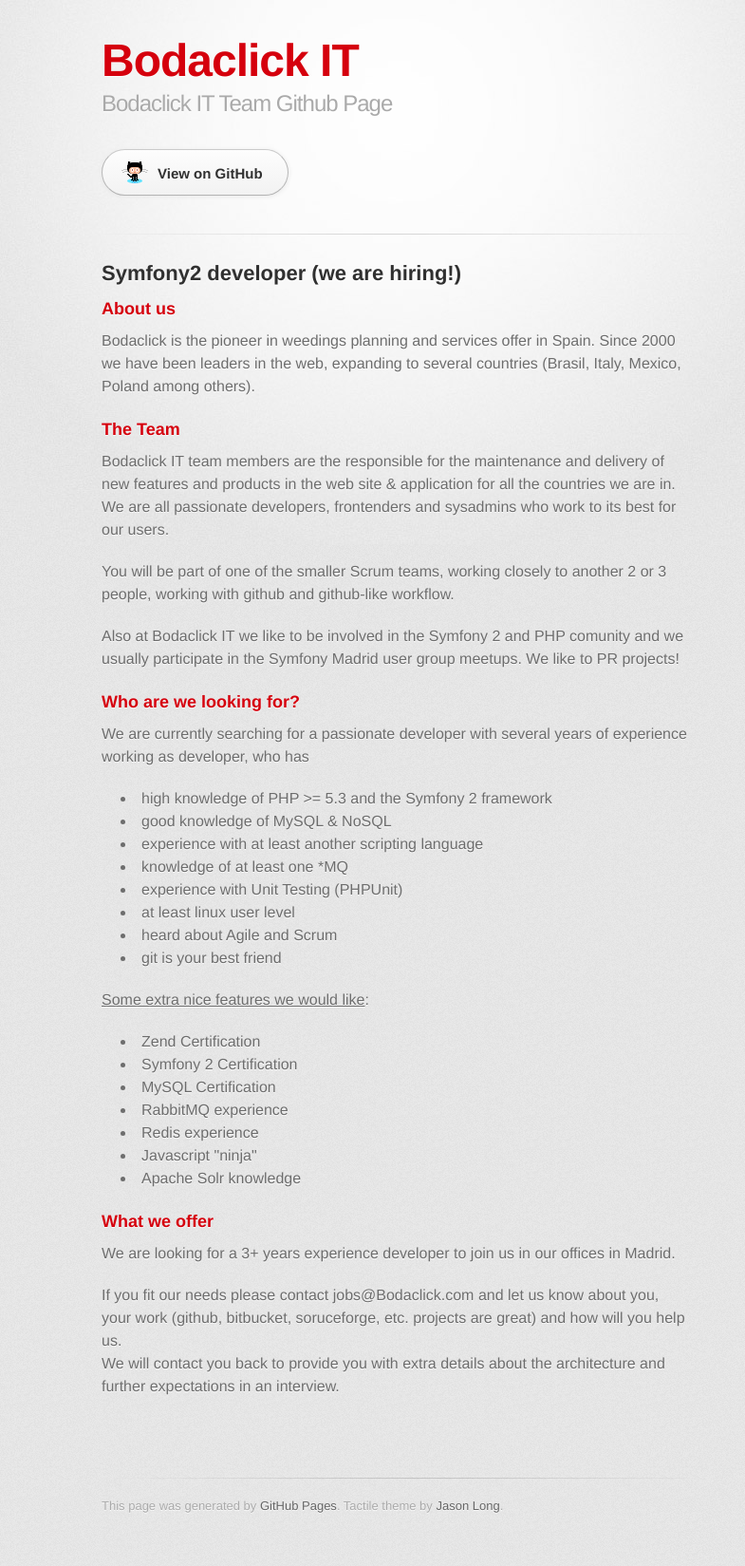
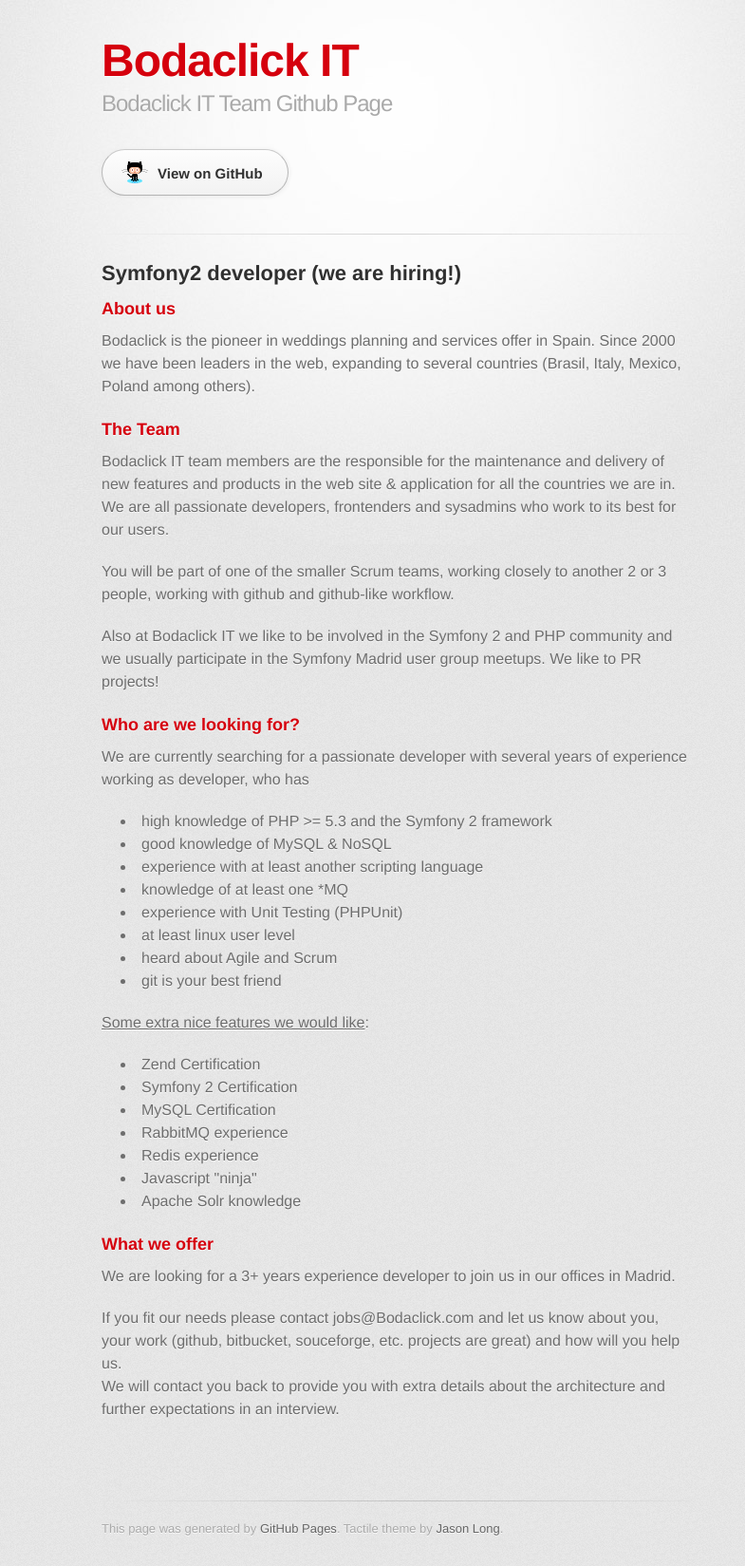
Before and after one commit to Bodaclick/bodaclick.github.com, a Jekyll site: the page built from _posts/2013-05-16-Symfony2-developer.html, in a window 1280 px wide. Shown: the whole page at 95% size, without its empty margins (223-1008 px from the left). Built offline with Jekyll 4.4.1, drawn with Linux system fonts in a browser that asks for light colours; some web fonts are replaced; Markdown is read by kramdown in place of the engine named in the settings; before the commit the page ends 1625 px from its top, so only the background shows below that.

Commit message:
Fixed typos

```diff
--- a/_posts/2012-01-09-Symfony2-freelance-developer.html
+++ b/_posts/2012-01-09-Symfony2-freelance-developer.html
@@ -4,13 +4,13 @@
 ---
 <h2>Symfony2 Freelance developer (closed)</h2>
 
-<h3>About us</h3><p>Bodaclick is the pioneer in weedings planning and services offer in Spain.
+<h3>About us</h3><p>Bodaclick is the pioneer in weddings planning and services offer in Spain.
 Since 2000 we have been leaders in the web, expanding to several countries (Brasil, Italy, Mexico, Poland among
 others).</p><h3>The Team</h3><p>Bodaclick IT team members are the responsible for the maintenance and delivery of new
 features and products in the web site &amp; application for all the countries we are in. We are all passionate
 developers, frontenders and sysadmins who work to its best for our users.</p><p>You will be part of one of the smaller
 Scrum teams, working closely to another 2 or 3 people, working with github and github-like workflow.</p><p>Also at
-Bodaclick IT we like to be involved in the Symfony 2 and PHP comunity and we usually participate in the Symfony Madrid
+Bodaclick IT we like to be involved in the Symfony 2 and PHP community and we usually participate in the Symfony Madrid
 user group meetups. We like to PR projects!</p><h3>Who are we looking for?</h3><p>We are currently searching for a
 passionate developer with several years of experience working as developer, who has</p><ul><li>high knowledge of PHP
   &gt;= 5.3 and the Symfony 2 framework</li><li>goof knowledge of MySQL &amp; NoSQL</li><li>experience with at least
@@ -21,6 +21,6 @@
   &quot;ninja&quot;</li><li>Apache Solr knowledge</li></ul><h3>What we offer</h3><p>We are looking for a freelance
 collaboration with full dedication in our offices in Madrid, but remote collaboration could be take into
 account.</p><p>If you fit our needs please contact jobsit@bodaclick.com and let us know about you, your work (github, bitbucket,
-soruceforge etc projects are great) and how will you help us. <br />We will contact you back to provide you with extra
+souceforge etc projects are great) and how will you help us. <br />We will contact you back to provide you with extra
 details about the architecture and further expectations in an interview.</p>
 <p>&nbsp;</p>
--- a/_posts/2013-03-13-PHP-freelance-developer.html
+++ b/_posts/2013-03-13-PHP-freelance-developer.html
@@ -10,7 +10,7 @@
     <li class="TableContents"><span>Conocimientos XHTML + CSS3</span></li>
     <li class="TableContents"><span>Conocimiento y experiencia en desarrollo con HTML 5</span></li>
     <li class="TableContents"><span>Programación cliente: Javascript \ JQuery</span> </li>
-    <li class="TableContents"><span>Actitud proactiva, organizada y analitica para trabajar en nuestras oficinas de Madrid a tiempo parcial como freelance</span> </li>
+    <li class="TableContents"><span>Actitud proactiva, organizada y analítica para trabajar en nuestras oficinas de Madrid a tiempo parcial como freelance</span> </li>
 </ul>
 <p class="TableContents"><span><strong>También se valorará</strong>:</span> </p>
 <ul>
--- a/_posts/2013-05-16-Symfony2-developer.html
+++ b/_posts/2013-05-16-Symfony2-developer.html
@@ -5,7 +5,7 @@
 <h2>Symfony2 developer (we are hiring!)</h2>
 
 <h3>About us</h3>
-<p>Bodaclick is the pioneer in weedings planning and services offer in Spain.
+<p>Bodaclick is the pioneer in weddings planning and services offer in Spain.
 Since 2000 we have been leaders in the web, expanding to several countries (Brasil, Italy, Mexico, Poland among
 others).</p>
 <h3>The Team</h3>
@@ -13,7 +13,7 @@
 features and products in the web site &amp; application for all the countries we are in. We are all passionate
 developers, frontenders and sysadmins who work to its best for our users.</p><p>You will be part of one of the smaller
 Scrum teams, working closely to another 2 or 3 people, working with github and github-like workflow.</p><p>Also at
-Bodaclick IT we like to be involved in the Symfony 2 and PHP comunity and we usually participate in the Symfony Madrid
+Bodaclick IT we like to be involved in the Symfony 2 and PHP community and we usually participate in the Symfony Madrid
 user group meetups. We like to PR projects!</p>
 <h3>Who are we looking for?</h3>
 <p>We are currently searching for a passionate developer with several years of experience working as developer, who has</p>
@@ -26,6 +26,6 @@
   &quot;ninja&quot;</li><li>Apache Solr knowledge</li></ul><h3>What we offer</h3>
 <p>We are looking for a 3+ years experience developer to join us in our offices in Madrid.</p>
 <p>If you fit our needs please contact jobs@Bodaclick.com and let us know about you, your work (github, bitbucket,
-soruceforge, etc.  projects are great) and how will you help us. <br />We will contact you back to provide you with extra
+souceforge, etc.  projects are great) and how will you help us. <br />We will contact you back to provide you with extra
 details about the architecture and further expectations in an interview.</p>
 <p>&nbsp;</p>
```
Also changed, not shown: 1 other file.
